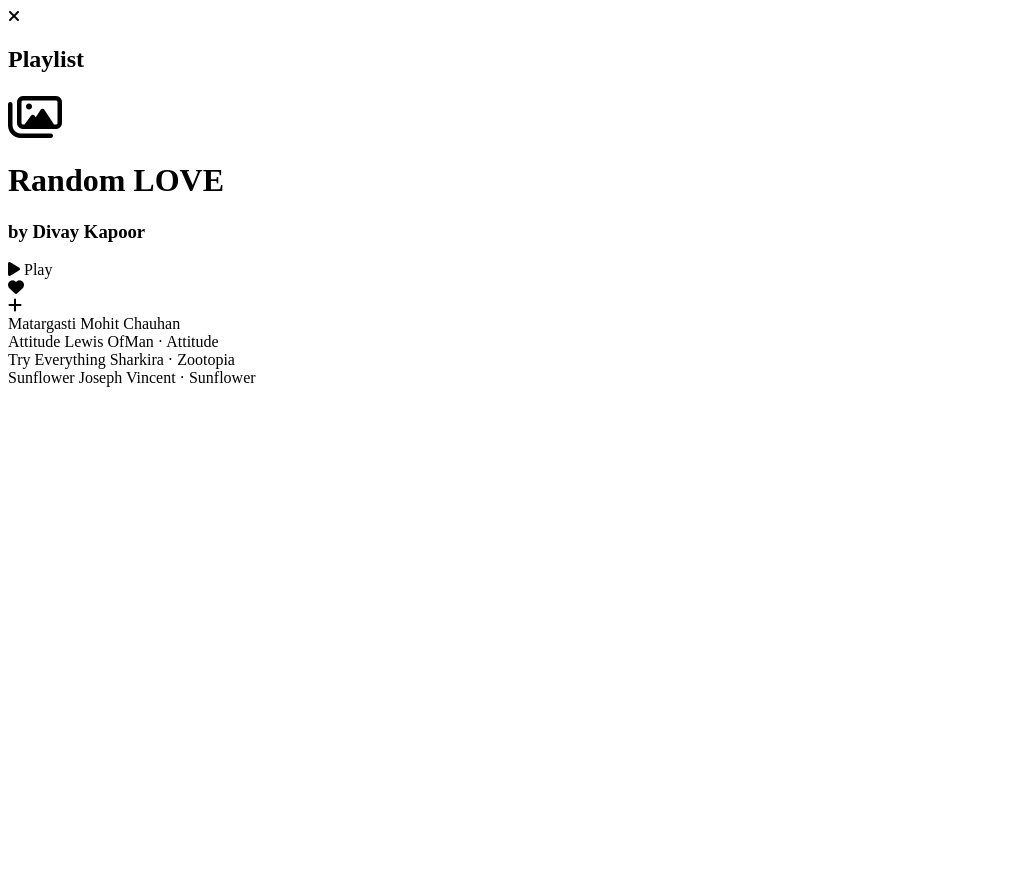
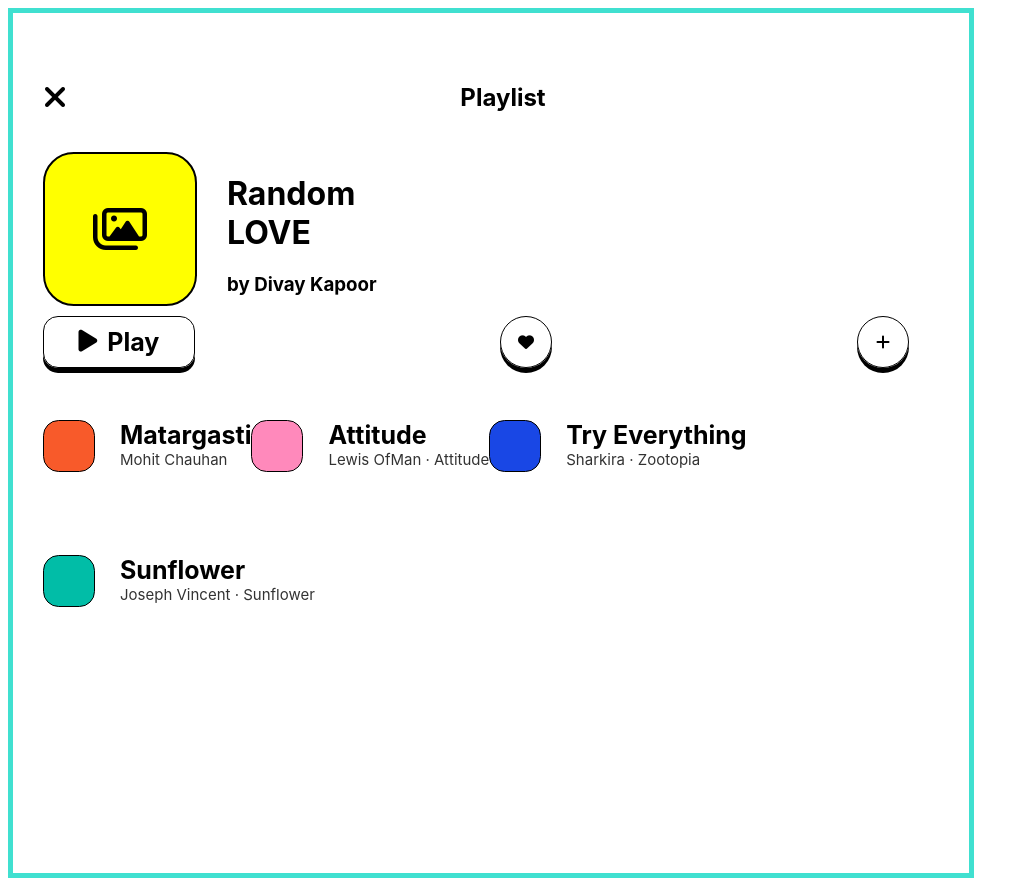
Before and after one commit to ChoBlack/kokoa-challenge-5-2021, a plain HTML site: page index.html in a window 1280 px wide. Shown: the whole page, without its empty margins (0-1029 px from the left). Before the commit the page ends 800 px from the top, so only its background shows below. Drawn offline with Linux system fonts and the light colour scheme.

Commit message:
finish css for challenge 5! muscle

```diff
--- a/index.html
+++ b/index.html
@@ -12,20 +12,21 @@
     <div class="top-bar">
         <div class="top-bar__column">
             <!--X-->
-            <i class="fas fa-times"></i>
+            <i class="fas fa-times fa-2x"></i>
         </div>
         <div class="top-bar__column">
-            <h2>Playlist</h2>
+            <h2>Playlist</h3>
         </div>
+        <div class="top-bar__column"></div>
     </div>
 
     <div class="main-bar">
-        <div>
+        <div class="main-bar__column image-box">
             <!--image-->
             <i class="far fa-images fa-3x"></i>
         </div>
-        <div>
-            <h1>Random LOVE</h1>
+        <div class="main-bar__column">
+            <h1>Random<br> LOVE</h1>
             <h3>by Divay Kapoor</h3>
         </div>
     </div>
@@ -39,7 +40,7 @@
             <i class="fas fa-heart"></i>
         </div>
         <div class="btn-bar__plus-btn">
-            <i class="fas fa-plus"></i>
+            <i class="fas fa-plus fa-1x"></i>
         </div>
     </div>
 
--- a/style.css
+++ b/style.css
@@ -0,0 +1,148 @@
+/* * {
+  box-sizing: border-box;
+} */
+
+body {
+  font-family: -apple-system, BlinkMacSystemFont, "Segoe UI", Roboto, Oxygen,
+    Ubuntu, Cantarell, "Open Sans", "Helvetica Neue", sans-serif;
+  border: 5px solid turquoise;
+  height: 100vh;
+  width: 70%;
+  padding: 30px;
+}
+
+.top-bar {
+  margin: 20px 0px;
+  display: flex;
+  justify-content: space-between;
+  align-items: center;
+}
+
+/* .top-bar_column {
+  width: 33%;
+} */
+
+.top-bar__column:nth-child(2) {
+  display: flex;
+  justify-content: center;
+}
+
+.main-bar {
+  display: flex;
+  align-items: center;
+}
+
+/* .main-bar__column {
+  margin: 30px 0px;
+  display: flex;
+  justify-content: center;
+  align-items: center;
+} */
+
+.image-box {
+  width: 150px;
+  height: 150px;
+  background-color: yellow;
+  border: 2px solid black;
+  border-radius: 20%;
+  display: flex;
+  justify-content: center;
+  align-items: center;
+  margin-right: 30px;
+  margin-bottom: 10px;
+}
+
+.btn-bar {
+  display: flex;
+  justify-content: space-between;
+  margin-bottom: 10px;
+  padding-right: 30px;
+}
+
+.btn-bar__play-btn {
+  width: 150px;
+  height: 50px;
+  display: flex;
+  justify-content: center;
+  align-items: center;
+  border: 1px solid black;
+  border-radius: 15px;
+  font-size: 25px;
+  font-weight: 700;
+  box-shadow: 0px 5px 0px 0px;
+}
+.btn-bar__play-btn span {
+  margin-left: 10px;
+}
+
+.btn-bar__heart-btn {
+  display: flex;
+  justify-content: center;
+  align-items: center;
+  width: 50px;
+  height: 50px;
+  border: 1px solid black;
+  border-radius: 50%;
+  box-shadow: 0px 5px 0px 0px;
+}
+.btn-bar__plus-btn {
+  display: flex;
+  justify-content: center;
+  align-items: center;
+  width: 50px;
+  height: 50px;
+  border: 1px solid black;
+  border-radius: 50%;
+  box-shadow: 0px 5px 0px 0px;
+}
+
+.list__songs__image {
+  width: 20px;
+  height: 20px;
+  border: 1px solid black;
+  width: 50px;
+  height: 50px;
+  border-radius: 30%;
+}
+
+.list {
+  display: flex;
+  height: 270px;
+  align-items: center;
+  flex-wrap: wrap;
+}
+
+.list__songs {
+  height: 50px;
+  display: flex;
+  font-size: 25px;
+  font-weight: 700;
+  flex-wrap: wrap;
+  background-color: none;
+}
+.list__songs__image {
+  margin-right: 25px;
+}
+span + span {
+  font-size: 15px;
+  font-weight: 400;
+  opacity: 0.8;
+}
+.list__songs__name {
+  display: flex;
+  flex-direction: column;
+  background-color: none;
+}
+
+.list__songs:nth-child(1) .list__songs__image {
+  background-color: #f85a2a;
+}
+.list__songs:nth-child(2) .list__songs__image {
+  background-color: #ff89bb;
+}
+.list__songs:nth-child(3) .list__songs__image {
+  background-color: #1947e5;
+}
+.list__songs:nth-child(4) .list__songs__image {
+  background-color: #01bda7;
+}
```
